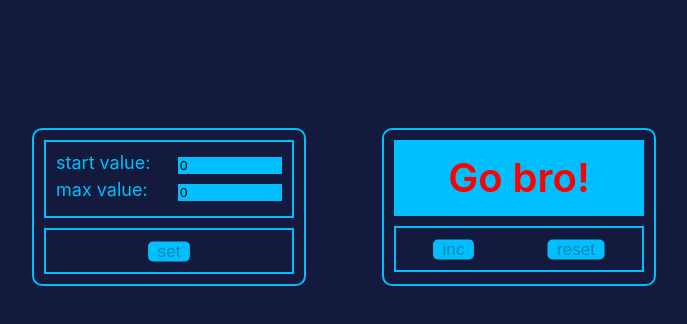
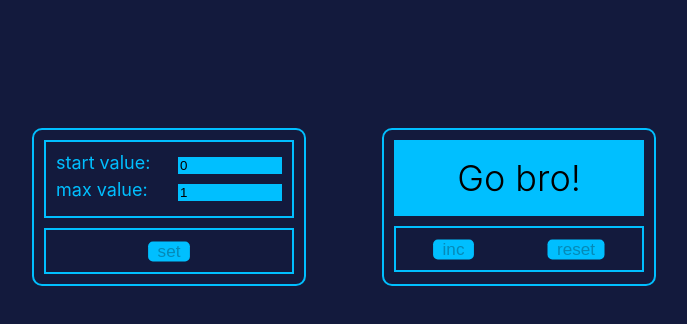
Before and after one commit to NikolaYK2/first_month_exam, a React (Create React App) app: page / in a window 1280 px wide. Shown: the top 324 px of the page, without its empty margins (296-983 px from the left). Built offline with nearby package versions, Linux system fonts and the light colour scheme.

Commit message:
counter part 1 final

```diff
--- a/src/App.tsx
+++ b/src/App.tsx
@@ -8,7 +8,7 @@ import {Screen} from "./components/screen/Screen";
 function App() {
 
     let startValue = 0;
-    let maxValue = 0;
+    let maxValue = 1;
     const [startNumControl, setStartNumControl] = useState(startValue);
     const [num, setNum] = useState(startNumControl);
     const [maxNumControl, setMaxNumControl] = useState(maxValue);
@@ -23,10 +23,16 @@ function App() {
     const resetButton = () => {
         setNum(startNumControl);
     };
-    const maxStyleButton = num === maxNumControl || startNumControl >= maxNumControl ? s.stopBut : s.go;
-    const minStyleButton = num === startNumControl || startNumControl >= maxNumControl ? s.stopBut : s.go;
-    const setStyleButton = disabledSet || startNumControl >= maxNumControl || startNumControl < 0 ? s.stop : s.go;
 
+    //DISABLED BUTTON=======================================================================================
+    const disabledButtonInc = num === maxNumControl || startNumControl >= maxNumControl || startNumControl < 0 || maxNumControl === 1 ;
+    const disabledButtonRest = num === startNumControl || startNumControl >= maxNumControl || startNumControl < 0;
+    const disabledButtonSet = startNumControl >= maxNumControl || startNumControl < 0 || disabledSet;
+    //STYLE BUTTON=======================================================================
+    const incStyleButton = !disabledSet || disabledButtonInc ? s.stopBut : s.go;
+    const restStyleButton = !disabledSet || disabledButtonRest ? s.stopBut : s.go;
+    const setStyleButton = disabledButtonSet ? s.stopBut : s.go;
+//================================================================================================================
 //SET Значений счетчика=========================================================================
     const setButton = () => {
         if(startNumControl < maxNumControl){
@@ -38,14 +44,29 @@ function App() {
 //ERROR==========================================================================================
 
 
-
     return (
         //SET DATA OPTIONS=======================================================================================
         <div className="App">
             <div className='block'>
                 <div className='block__screen'>
-                    <Screen valueType='start' title='start value:' callback={setStartNumControl} startNumControl={startNumControl} maxNumControl={maxNumControl} setDisabledSet={setDisabledSet} num={startNumControl} setTextDisplay={setTextDisplay}/>
-                    <Screen valueType='max' title='max value:' callback={setMaxNumControl} startNumControl={startNumControl} maxNumControl={maxNumControl} setDisabledSet={setDisabledSet} num={maxNumControl} setTextDisplay={setTextDisplay}/>
+                    <Screen valueType='start'
+                            title='start value:'
+                            callback={setStartNumControl}
+                            startNumControl={startNumControl}
+                            maxNumControl={maxNumControl}
+                            setDisabledSet={setDisabledSet}
+                            num={startNumControl}
+                            setTextDisplay={setTextDisplay}
+                    />
+                    <Screen valueType='max'
+                            title='max value:'
+                            callback={setMaxNumControl}
+                            startNumControl={startNumControl}
+                            maxNumControl={maxNumControl}
+                            setDisabledSet={setDisabledSet}
+                            num={maxNumControl}
+                            setTextDisplay={setTextDisplay}
+                    />
                 </div>
                 <div className="block__container">
                     <Button isDisabled={startNumControl >= maxNumControl || startNumControl < 0 || disabledSet} style={setStyleButton} callback={setButton} title="set"/>
@@ -55,8 +76,8 @@ function App() {
             <div className='block'>
                 <Main num={num} maxNumControl={maxNumControl} startNumControl={startNumControl} textDisplay={textDisplay}/>
                 <div className="block__container">
-                    <Button isDisabled={num === maxNumControl || startNumControl >= maxNumControl} style={maxStyleButton} callback={startButton} title="inc"/>
-                    <Button isDisabled={num === startNumControl || startNumControl >= maxNumControl} style={minStyleButton} callback={resetButton} title="reset"/>
+                    <Button isDisabled={!disabledButtonSet || disabledButtonInc} style={incStyleButton} callback={startButton} title="inc"/>
+                    <Button isDisabled={!disabledButtonSet || disabledButtonRest} style={restStyleButton} callback={resetButton} title="reset"/>
                 </div>
             </div>
         </div>
--- a/src/components/buttonMain/Button.module.css
+++ b/src/components/buttonMain/Button.module.css
@@ -5,17 +5,18 @@ button{
     padding: 0 10px 0;
     cursor: pointer;
     border: none;
-    box-shadow: 5px 2px 3px black;
 }
 .stopBut{
     box-shadow: none;
     transform: scale(0.95);
 }
-.go:active{
-    box-shadow: none;
-    transform: scale(0.95);
+.go{
+    box-shadow: 5px 2px 3px black;
+    }
+    .go:active{
+        box-shadow: none;
+        transform: scale(0.95);
 }
-.stop{
-    box-shadow: none;
-    transform: scale(0.95);
-}
+    .defaultInp{
+        background-color: #131a3d;
+    }
--- a/src/components/main/Main.tsx
+++ b/src/components/main/Main.tsx
@@ -11,7 +11,7 @@ type MainType = {
 export const Main = (props: MainType) => {
 
     const stopNumStyle = props.num === props.maxNumControl && props.maxNumControl !== 0 ? s.stop : '';
-    const stopTextStyle = props.maxNumControl <= props.startNumControl ? s.stop : '';
+    const stopTextStyle = props.maxNumControl <= props.startNumControl || props.startNumControl < 0 ? s.stop : '';
 
     const display = props.textDisplay ? props.textDisplay : props.num;
 
--- a/src/components/screen/Screen.module.css
+++ b/src/components/screen/Screen.module.css
@@ -8,5 +8,10 @@
         outline: none;
         border: none;
         margin: 5px 0;
+    }
+    .defaultInp{
         background-color: deepskyblue;
-        }
+    }
+    .errorInp {
+        background-color: red;
+}
--- a/src/components/screen/Screen.tsx
+++ b/src/components/screen/Screen.tsx
@@ -1,4 +1,4 @@
-import React, {ChangeEvent} from 'react';
+import React, {ChangeEvent, useState} from 'react';
 import s from './Screen.module.css';
 
 export type ValueType = 'max' | 'start'
@@ -20,10 +20,8 @@ export const Screen = (props: ScreenType) => {
         props.callback(newValue, +props.callback);
         props.setDisabledSet(false);
         if (props.valueType === 'max') {
-            if (newValue > props.startNumControl) {
+            if (newValue > props.startNumControl && newValue > 0 && props.startNumControl >= 0) {
                 props.setTextDisplay('go set');
-            } else if(newValue < 0){
-                props.setTextDisplay('error');
             } else {
                 props.setTextDisplay('error');
             }
@@ -35,10 +33,15 @@ export const Screen = (props: ScreenType) => {
             }
         }
     }
+    const styleErrorInput = props.num < 0 || props.startNumControl >= props.maxNumControl ? s.errorInp : s.defaultInp;
+
     return (
         <div className={s.block}>
             {props.title}
-            <input type="number" onChange={onChangeHandler} value={props.num}/>
+            <input type="number"
+                   onChange={onChangeHandler}
+                   value={props.num}
+                   className={styleErrorInput}/>
         </div>
     );
 };
```
